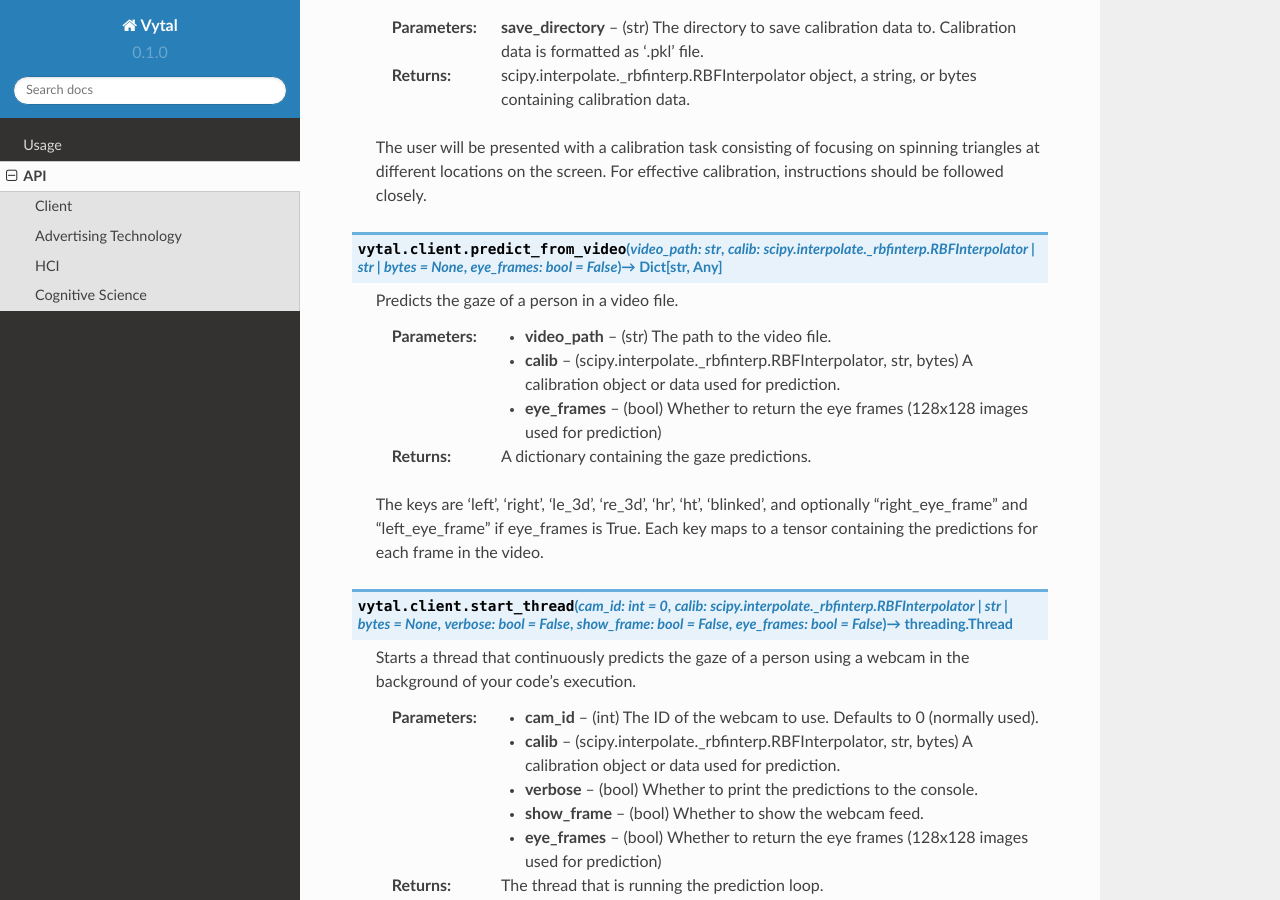
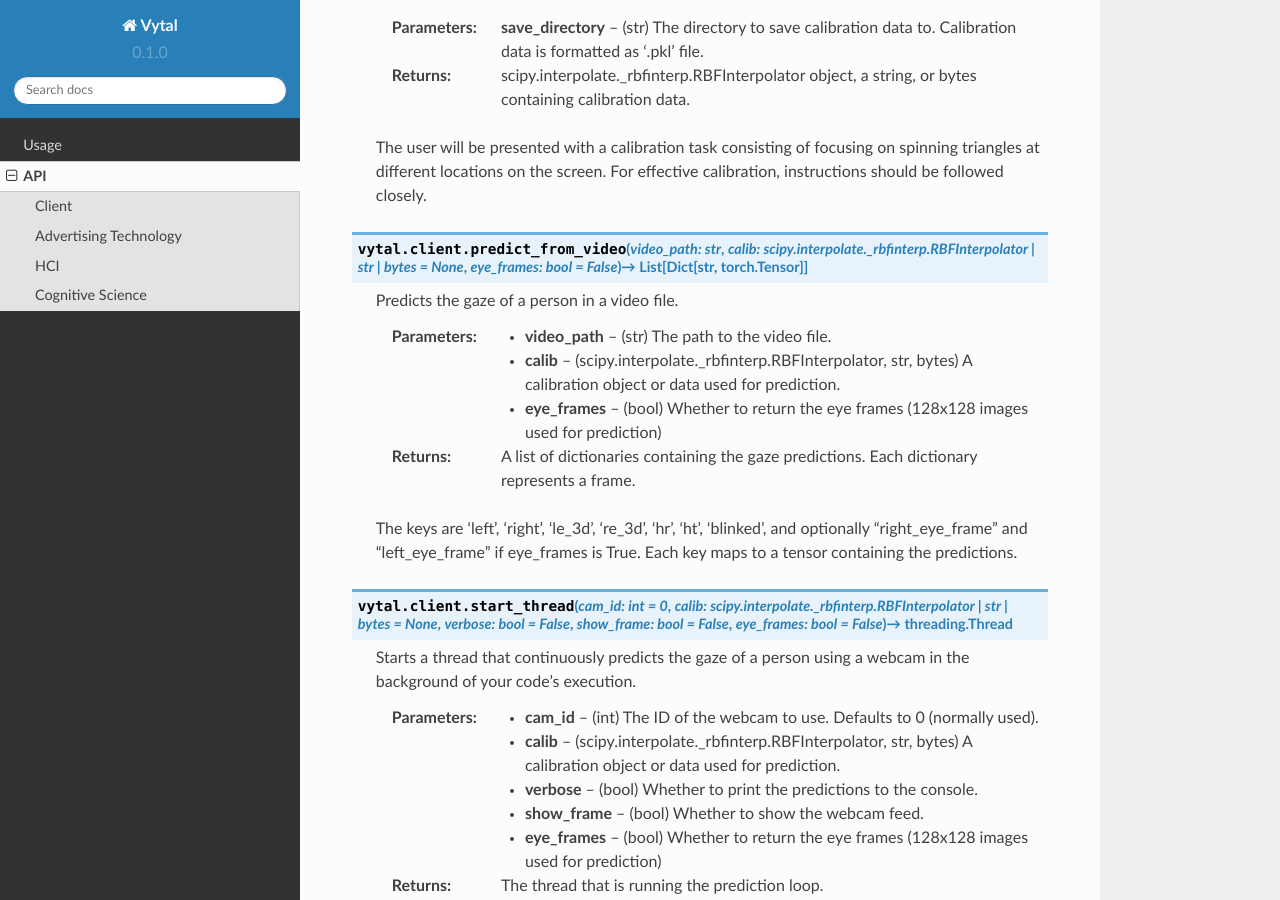
Before and after one commit to anantk2006/vytal, a Sphinx documentation site: the page built from docs/source/api.rst, in a window 1280 px wide and 900 px high, scrolled down 600 px. Built offline with Sphinx 7.4.7 and the Read the Docs theme 2.0.0, drawn with Linux system fonts in a browser that asks for light colours; some of the changed text lies outside the part shown.

```diff
--- a/docs/source/api.rst
+++ b/docs/source/api.rst
@@ -31,7 +31,7 @@ Predicts gaze from webcam data.
    :return: scipy.interpolate._rbfinterp.RBFInterpolator object, a string, or bytes containing calibration data.
    The user will be presented with a calibration task consisting of focusing on spinning triangles at different locations on the screen. For effective calibration, instructions should be followed closely.
 
-.. py:function:: predict_from_video(video_path: str, calib: Union[scipy.interpolate._rbfinterp.RBFInterpolator, str, bytes] = None, eye_frames: bool = False) -> Dict[str, Any]
+.. py:function:: predict_from_video(video_path: str, calib: Union[scipy.interpolate._rbfinterp.RBFInterpolator, str, bytes] = None, eye_frames: bool = False) -> List[Dict[str, torch.Tensor]]
    :module: vytal.client
    :noindex:
 
@@ -40,10 +40,10 @@ Predicts gaze from webcam data.
    :param video_path: (str) The path to the video file.
    :param calib: (scipy.interpolate._rbfinterp.RBFInterpolator, str, bytes) A calibration object or data used for prediction.
    :param eye_frames: (bool) Whether to return the eye frames (128x128 images used for prediction)
-   :return: A dictionary containing the gaze predictions.
+   :return: A list of dictionaries containing the gaze predictions. Each dictionary represents a frame.
    The keys are 'left', 'right', 'le_3d', 're_3d', 'hr', 'ht', 'blinked',
    and optionally "right_eye_frame" and "left_eye_frame" if eye_frames is True.
-   Each key maps to a tensor containing the predictions for each frame in the video.
+   Each key maps to a tensor containing the predictions.
 
 .. py:function:: start_thread(cam_id: int = 0, calib: Union[scipy.interpolate._rbfinterp.RBFInterpolator, str, bytes] = None, verbose: bool = False, show_frame: bool = False, eye_frames: bool = False) -> threading.Thread
     :module: vytal.client
@@ -110,8 +110,8 @@ Advertising Technology
    This function processes a series of eye gaze predictions and calculates various metrics
    for predefined Areas of Interest (AOIs) as well as general viewing metrics.
 
-   :param results: A list of dictionaries, each containing 'pred_x' and 'pred_y' keys
-                   representing the predicted x and y coordinates of the eye gaze.
+   :param results: A list of dictionaries, each containing a 'PoG' key
+                            representing the predicted x and y coordinates of the eye gaze as a tensor.
    :type results: list of dict
    :param aois: A dictionary where keys are AOI names and values are tuples representing
                 the bounding rectangle of each AOI in the format (x1, y1, x2, y2).
@@ -185,7 +185,7 @@ Advertising Technology
    :raises FileNotFoundError: If the specified image file is not found.
    :raises Exception: For any other error occurring while reading the image file.
 
-.. py:function:: plot_gaze_path(results: List[Dict[str, float]], aois: Dict[str, Tuple[float, float, float, float]], image_path: str)
+.. py:function:: plot_gaze_path(results: List[Dict[str, torch.Tensor]], aois: Dict[str, Tuple[float, float, float, float]], image_path: str)
    :module: vytal.adtech
    :noindex:
 
@@ -194,8 +194,8 @@ Advertising Technology
    This function creates a plot showing the path of the viewer's gaze overlaid on the original image,
    along with the defined Areas of Interest (AOIs).
 
-   :param results: A list of dictionaries, each containing 'pred_x' and 'pred_y' keys
-                   representing the predicted x and y coordinates of the eye gaze.
+   :param results: A list of dictionaries, each containing a 'PoG' key
+                            representing the predicted x and y coordinates of the eye gaze as a tensor.
    :type results: List[Dict[str, float]]
    :param aois: A dictionary where keys are AOI names and values are tuples representing
                 the bounding box of each AOI in the format (x1, y1, x2, y2).
@@ -218,7 +218,7 @@ Advertising Technology
    :raises FileNotFoundError: If the specified image file is not found.
    :raises Exception: For any other error occurring while reading the image file.
 
-.. py:function:: generate_heatmap(results: List[Dict[str, float]], image_path: str. bins: int = 50)
+.. py:function:: generate_heatmap(results: List[Dict[str, torch.Tensor]], image_path: str. bins: int = 50)
    :module: vytal.adtech
    :noindex:
 
@@ -227,8 +227,8 @@ Advertising Technology
    This function generates a heatmap visualization of the gaze data, showing areas of high and low
    gaze concentration overlaid on the original image.
 
-   :param results: A list of dictionaries, each containing 'pred_x' and 'pred_y' keys
-                   representing the predicted x and y coordinates of the eye gaze.
+   :param results: A list of dictionaries, each containing a 'PoG' key
+                            representing the predicted x and y coordinates of the eye gaze as a tensor.
    :type results: List[Dict[str, float]]
    :param image_path: Path to the image file used as the background for the heatmap.
    :type image_path: str
@@ -250,7 +250,7 @@ Advertising Technology
    :raises FileNotFoundError: If the specified image file is not found.
    :raises Exception: For any other error occurring while reading the image file or processing the data.
 
-.. py:function:: aoi_significance_test(group1_results: List[Dict[str, float]], group2_results: List[Dict[str, float]], aois: Dict[str, Tuple[float, float, float, float]], test: str = 't-test')
+.. py:function:: aoi_significance_test(group1_results: List[Dict[str, torch.Tensor]], group2_results: List[Dict[str, torch.Tensor]], aois: Dict[str, Tuple[float, float, float, float]], test: str = 't-test')
    :module: vytal.adtech
    :noindex:
 
```
Also changed, not shown: other parts of docs/source/api.rst (+1 -1 lines).
